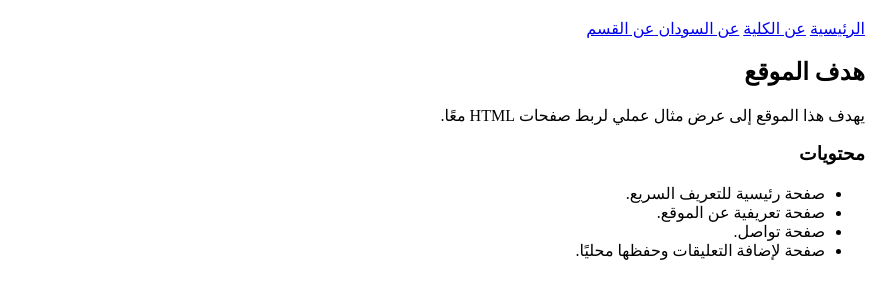
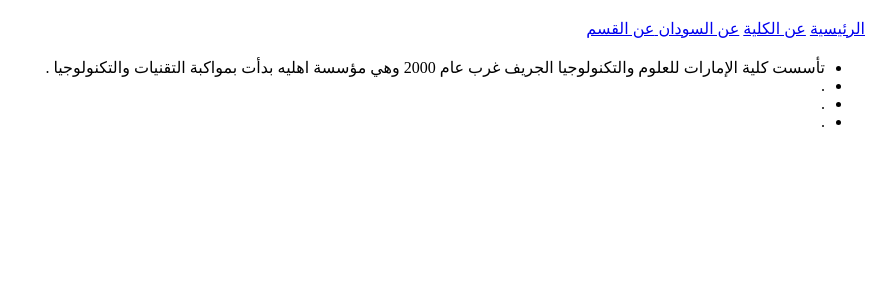
Before and after one commit to qsy25610-ship-it/Qusai, a plain HTML site: page about.html in a window 1280 px wide. Shown: the part 62-360 px from the top of the page, without its empty margins (407-1280 px from the left). Drawn offline with Linux system fonts and the light colour scheme.

Commit message:
Update about.html

```diff
--- a/about.html
+++ b/about.html
@@ -18,14 +18,15 @@
 
   <main>
     <section>
-      <h2>هدف الموقع</h2>
-      <p>يهدف هذا الموقع إلى عرض مثال عملي لربط صفحات HTML معًا.</p>
-      <h3>محتويات</h3>
+      <h2></h2>
+      <p></p>
+      <h3></h3>
       <ul>
-        <li>صفحة رئيسية للتعريف السريع.</li>
-        <li>صفحة تعريفية عن الموقع.</li>
-        <li>صفحة تواصل.</li>
-        <li>صفحة لإضافة التعليقات وحفظها محليًا.</li>
+        <li>تأسست كلية الإمارات للعلوم والتكنولوجيا الجريف غرب عام 2000 وهي مؤسسة اهليه بدأت بمواكبة التقنيات والتكنولوجيا .</li>
+        <li>
+        .</li>
+        <li>.</li>
+        <li>.</li>
       </ul>
     </section>
   </main>
```
